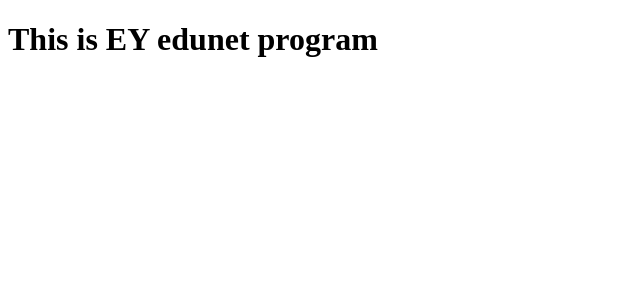
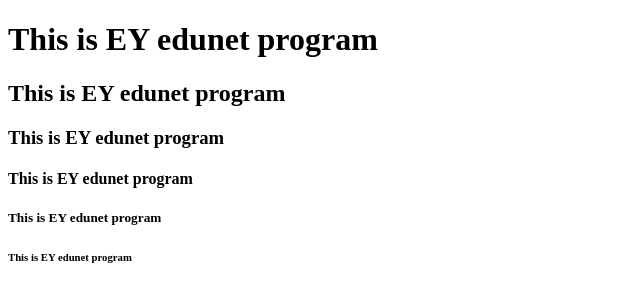
Before and after one commit to kruthika064/html, a plain HTML site: page index.html in a window 1280 px wide. Shown: the whole page, without its empty margins (0-640 px from the left). Drawn offline with Linux system fonts and the light colour scheme.

Commit message:
added head files

```diff
--- a/index.html
+++ b/index.html
@@ -7,5 +7,10 @@
 </head>
 <body>
     <h1>This is EY edunet program</h1>
+    <h2>This is EY edunet program</h2>
+    <h3>This is EY edunet program</h3>
+    <h4>This is EY edunet program</h4>
+    <h5>This is EY edunet program</h5>
+    <h6>This is EY edunet program</h6>
 </body>
 </html>
```
